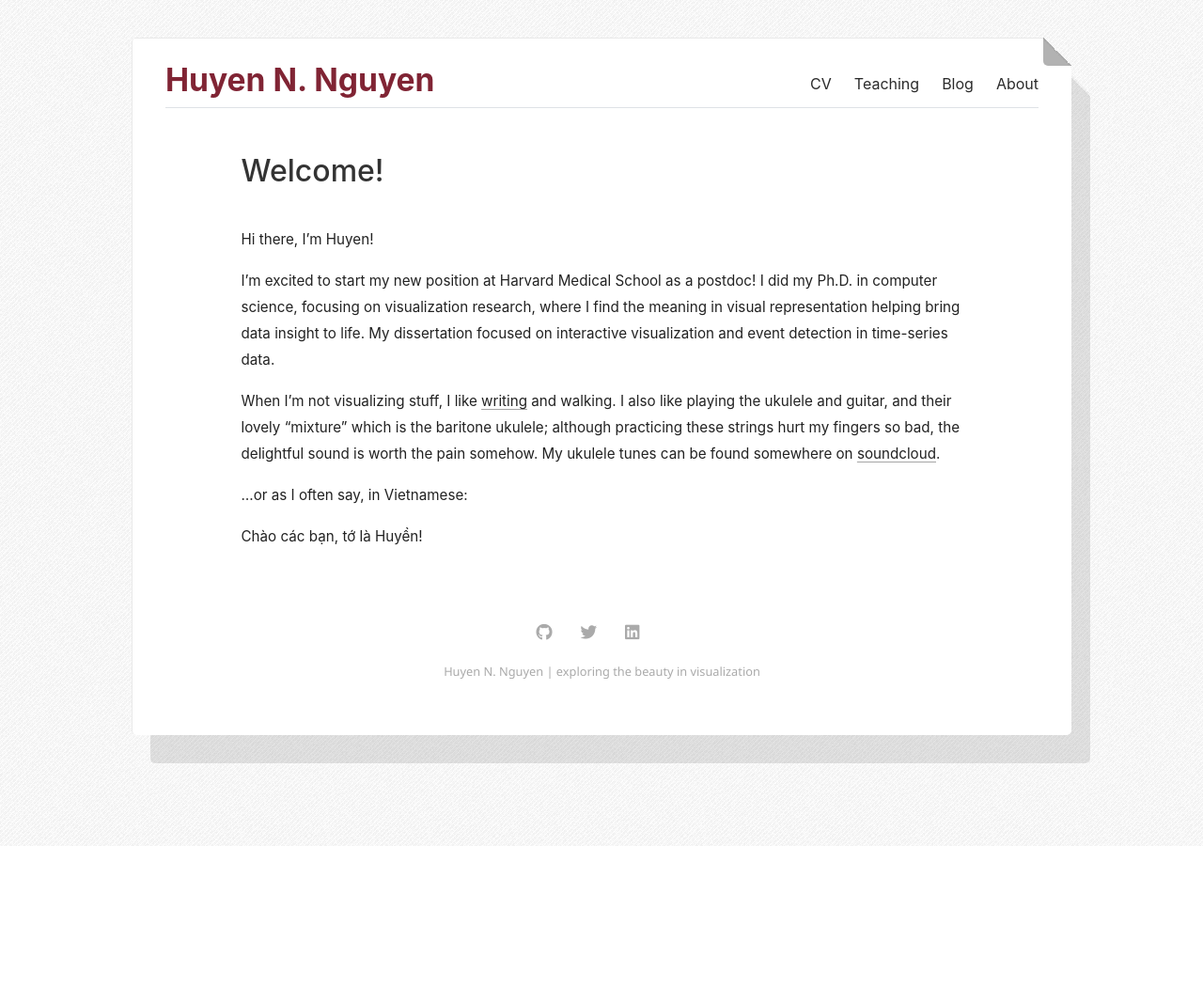
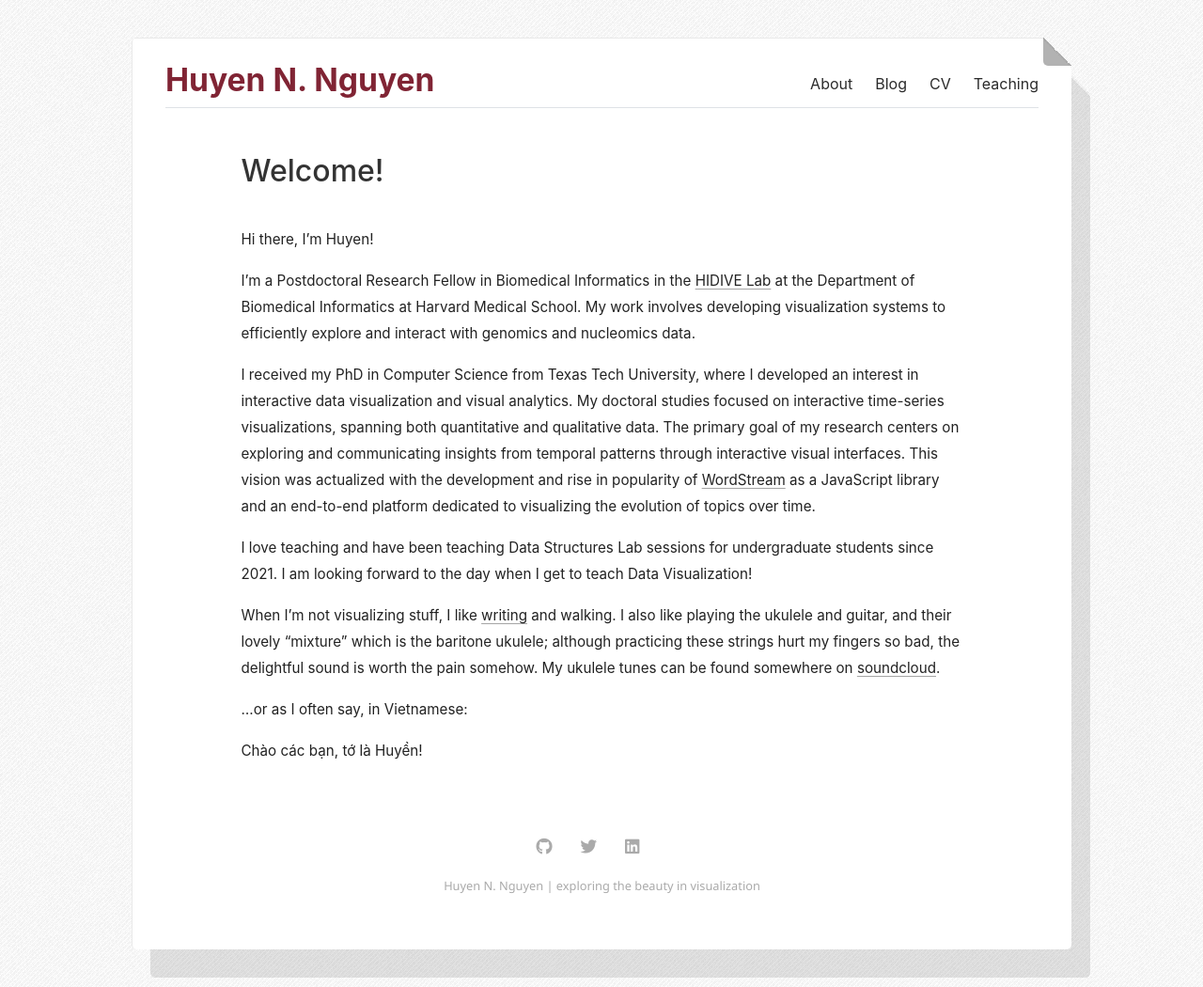
Before and after one commit to huyen-nguyen/huyen-nguyen.github.io, a Jekyll site: the page built from menu/about.md, in a window 1280 px wide. Shown: the whole page at 94% size. Built offline with Jekyll 4.4.1, drawn with Linux system fonts in a browser that asks for light colours; some web fonts are replaced; a style sheet for code colours, icons or effects is not loaded; before the commit the page ends 900 px from its top, so only the background shows below that.

Commit message:
major updates: bio, about, CV, dissertation

```diff
--- a/_data/settings.yml
+++ b/_data/settings.yml
@@ -8,10 +8,10 @@ google-ID: 'UA-112060364-1'
 
 menu:
 #- {name: 'Résumé', url: 'docs/HuyenNguyen-Resume.pdf'}
+- {name: 'About',   url: 'about/'}
+- {name: 'Blog', url: 'blog/'}
 - {name: 'CV', url: 'docs/HuyenNguyen-CV.pdf'}
 - {name: 'Teaching', url: 'teaching/'}
-- {name: 'Blog', url: 'blog/'}
-- {name: 'About',   url: 'about/'}
 #- {name: 'Contact', url: 'contact.html'}
 
 # Available social icons are powered by Font Awesome, so you can use any icon that they offer
--- a/_sass/_added.scss
+++ b/_sass/_added.scss
@@ -718,9 +718,9 @@ u {
     margin-right: 1rem;
   }
 
-  .updateRow{
-    margin-top: 2rem;
-  }
+  //.updateRow{
+  //  margin-top: 2rem;
+  //}
 
 }
 
--- a/menu/about.md
+++ b/menu/about.md
@@ -6,11 +6,18 @@ permalink: /about/
 
 Hi there, I’m Huyen!
 
-I’m excited to start my new position at Harvard Medical School as a postdoc! I did my Ph.D. in computer science,
-focusing on visualization research, where I find the meaning in
-visual
-representation helping bring data insight to life. My dissertation focused on interactive visualization and event
-detection in time-series data.
+I'm a Postdoctoral Research Fellow in Biomedical Informatics in the <a href="https://hidivelab.org/" target="_blank">HIDIVE Lab</a> at the Department of
+Biomedical Informatics at Harvard Medical School. My work involves developing visualization systems to
+efficiently explore and interact with genomics and nucleomics data.
+
+I received my PhD in Computer Science from Texas Tech University, where I developed an interest in
+interactive data visualization and visual analytics. My doctoral studies focused on interactive time-series
+visualizations, spanning both quantitative and qualitative data. The primary goal of my research centers on
+exploring and communicating insights from temporal patterns through interactive visual interfaces.
+This vision was actualized with the development and rise in popularity of <a href="https://huyen-nguyen.github.io/WordStream/" target="_blank">WordStream</a>
+as a JavaScript library and an end-to-end platform dedicated to visualizing the evolution of topics over time.
+
+I love teaching and have been teaching Data Structures Lab sessions for undergraduate students since 2021. I am looking forward to the day when I get to teach Data Visualization!
 
 When I'm not visualizing stuff, I like [writing](https://huyendoesstuff.github.io/){:target="_blank"} and walking. I
 also like playing the
```
Also changed, not shown: _layouts/home.html (+9 -37 lines), assets/data/publications.tsv (+16 -15 lines), menu/updates.md (+7 -1 lines), _layouts/homeV0.html (renamed from _layouts/homeOG.html), assets/images/papers/Dissertation.png (added), 2 other files.
